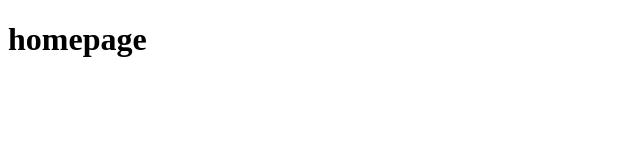
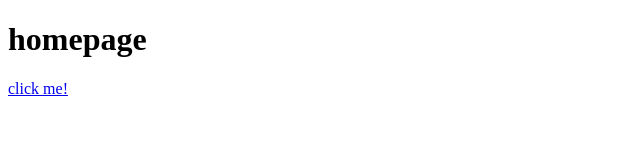
Before and after one commit to fontanot/odin-links-and-images, a plain HTML site: page index.html in a window 1280 px wide. Shown: the full height of the page, 0-640 px from the left. Drawn offline with Linux system fonts and the light colour scheme.

Commit message:
anchor attribute

```diff
--- a/index.html
+++ b/index.html
@@ -4,9 +4,12 @@
     <meta charset="UTF-8">
     <meta http-equiv="X-UA-Compatible" content="IE=edge">
     <meta name="viewport" content="width=device-width, initial-scale=1.0">
-    <title>Document</title>
+    <title>Links and Images</title>
 </head>
 <body>
     <h1>homepage</h1>
+    <!-- use an anchor to create a link-->
+    <!-- add an html attribute to inside the opening anchor tag-->
+    <a href="https://www.theodinproject.com/about">click me!</a>
 </body>
 </html>
```
